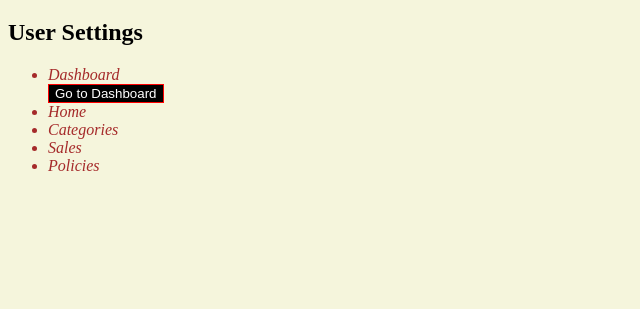
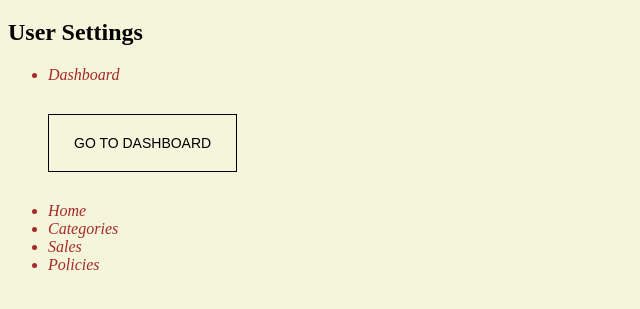
Before and after one commit to SquireQuester/sandbox, a plain HTML site: page index.html in a window 1280 px wide. Shown: the part 61-370 px from the top of the page, without its empty margins (0-640 px from the left). Drawn offline with Linux system fonts and the light colour scheme.

Commit message:
progress

```diff
--- a/index.html
+++ b/index.html
@@ -20,8 +20,6 @@
         <li>Sales</li>
         <li>Policies</li>
     </ul>
-
-
-
+    <script src="app.js"></script>
 </body>
 </html>
--- a/styles.css
+++ b/styles.css
@@ -7,8 +7,23 @@ body {
   font-style: oblique;
 }
 
-#btn1 {
-  border: 1px solid red;
-  color: white;
+button#btn1 {
+  border: 1px solid black;
+  color: black;
+  background-color: beige;
+  margin: 30px auto;
+  padding: 20px 25px;
+  font-size: 14px;
+  text-align: center;
+  text-transform: uppercase;
+  text-decoration: none;
+  outline: none;
+}
+
+button:hover#btn1 {
+  transition: 3ms;
   background-color: black;
+  color: beige;
+  border: beige;
+  text-decoration: underline;
 }
```
Also changed, not shown: app.js (added).
